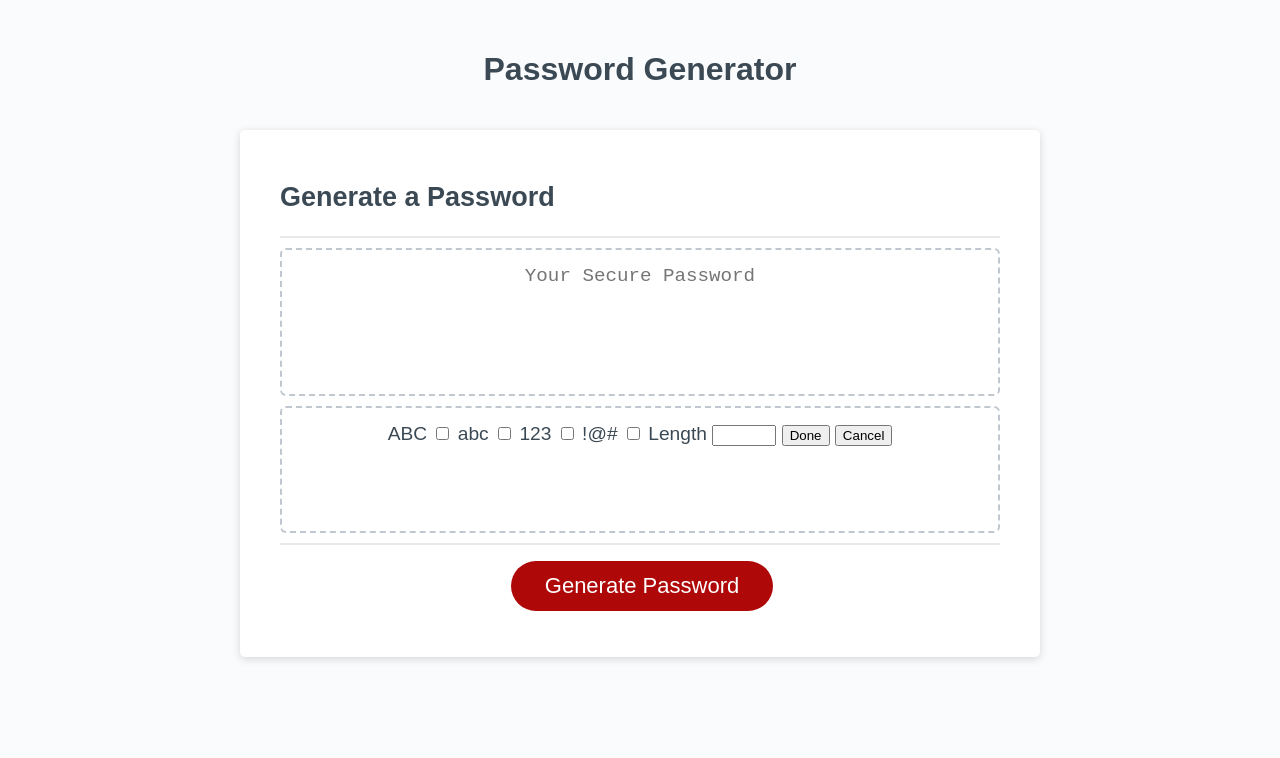
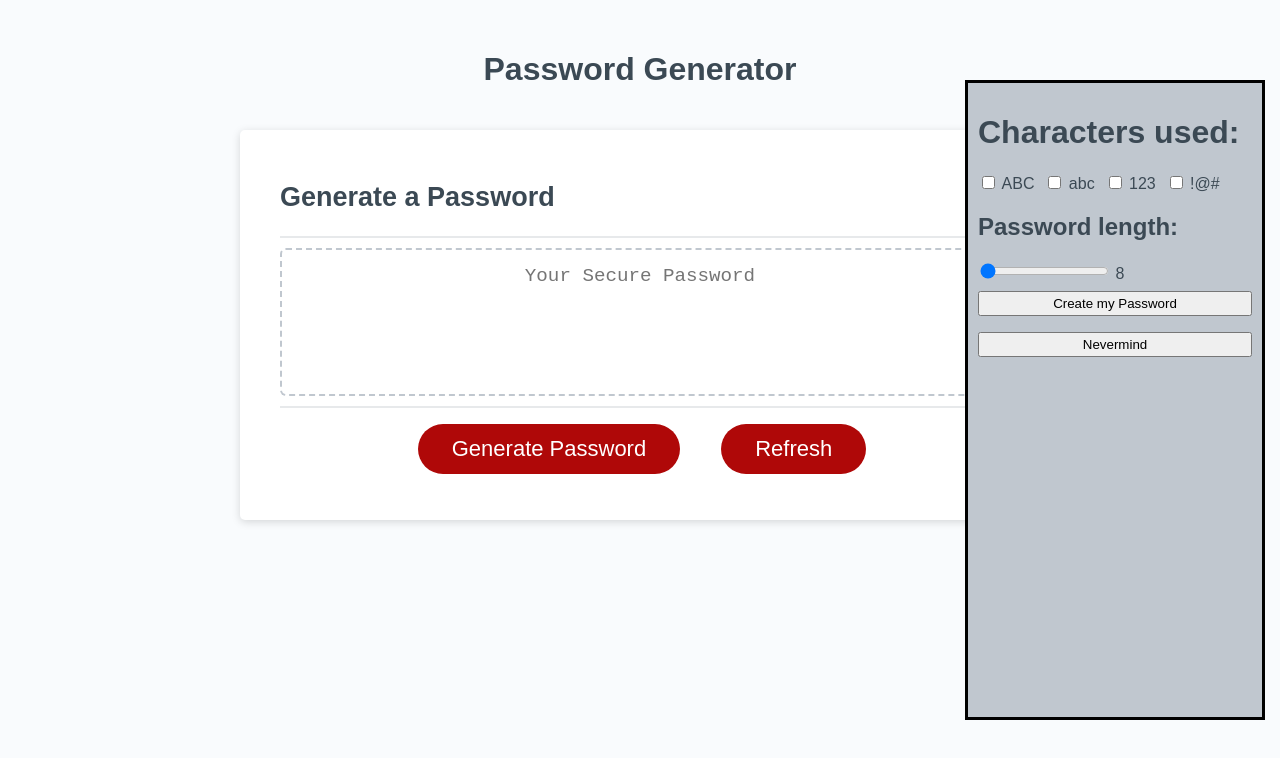
Before and after one commit to Nevin-Lewis/UT_Password_Generator-, a plain HTML site: page index.html in a window 1280 px wide. Both pictures are taken after a click on the button "Generate Password". Drawn offline with Linux system fonts and the light colour scheme.

Commit message:
Was working on other set of files again. copied file back over. Added refresh button, and slider that resets properly

```diff
--- a/Assets/script.js
+++ b/Assets/script.js
@@ -1,13 +1,14 @@
-// Assignment Code
 var generateOpen = document.querySelector("#generate");
 var generateClose = document.querySelector("#close");
 var generatePassword = document.querySelector("#run");
 var passwordText = document.querySelector("#password");
+var retry = document.querySelector("#retry");
 generateOpen.addEventListener("click", clearform);
 generateOpen.addEventListener("click", openform);
 generateClose.addEventListener("click", closeform);
 generatePassword.addEventListener("click", writePassword);
 generatePassword.addEventListener("click", closeform);
+retry.addEventListener("click", writePassword)
 
 function openform() {
   document.getElementById("data-input").style.display = "block";
@@ -48,7 +49,8 @@ function clearform(event) {
   var clear = document.querySelectorAll("input");
 for (let i = 0; i < clear.length; i++) {
   clear[i].checked = false;}
+  document.getElementById("length").value = "8"
+  document.getElementById("results").value = "8"
+  passwordText.textContent = document.getElementById("password").ariaPlaceholder;
   password = [];
-  document.getElementById("length").value = ""
-  passwordText.textContent = password;
 }
--- a/Assets/style.css
+++ b/Assets/style.css
@@ -137,19 +137,22 @@ button[disabled] {
 }
 #data-input {
   display: none;
-  border: none;
+  position: fixed;
+  bottom: 10%;
+  right: 15px;
+  border: 3px solid black;
+  z-index: 9;
+  max-width: 300px;
+  padding: 10px;
+  background-color: #c0c7cf;
+  height: 80%;
+  font-size:initial;
+}
+#data-input button{
+  margin: 3% 0;
   width: 100%;
-  padding-top: 15px;
-  padding-left: 15px;
-  padding-right: 15px;
-  padding-bottom: 85px;
-  font-size: 1.2rem;
-  text-align: center;
-  margin-top: 10px;
-  margin-bottom: 10px;
-  border: 2px dashed #c0c7cf;
-  border-radius: 6px;
-  resize: none;
-  overflow: hidden;
-  z-index: 9;
+  padding: 3px 20px;
 }
+#data-input label {
+  margin-right: 2%;
+}
--- a/index.html
+++ b/index.html
@@ -11,6 +11,7 @@
     <div class="wrapper">
       <header>
         <h1>Password Generator</h1>
+
       </header>
       <div class="card">
         <div class="card-header">
@@ -26,22 +27,32 @@
         </div>
         <div id ="data-input">
           <form>
+            <h1> Characters used:</h1>
+
+            <input id="CapLetter" type = "checkbox">
             <label>ABC</label>
-            <input id="CapLetter" type = "checkbox">
+
+            <input id="LowLetter" type = "checkbox">
             <label>abc</label>
-            <input id="LowLetter" type = "checkbox">
+
+            <input id="num" type = "checkbox">
             <label>123 </label>
-            <input id="num" type = "checkbox">
+
+            <input id="character" type = "checkbox">
             <label>!@#</label>
-            <input id="character" type = "checkbox">
-            <label>Length</label>
-            <input id="length" type ="number" min="8" max="128">
-            <button type="submit" id="run"> Done </button>
-            <button type="button" id="close"> Cancel </button>
+
+            <h2>Password length:</h2>
+            <input id="length" type ="range" value="8" min="8" max="128" oninput="results.value=length.value">
+            <output for="length" id="results"> 8 </output>
+
+
+            <button type="button" id="run"> Create my Password </button>
+            <button type="reset" id="close"> Nevermind </button>
           </form>
         </div>
         <div class="card-footer">
           <button id="generate" class="btn">Generate Password</button>
+          <button id="retry" class="btn"> Refresh</button>
         </div>
       </div>
     </div>
```
